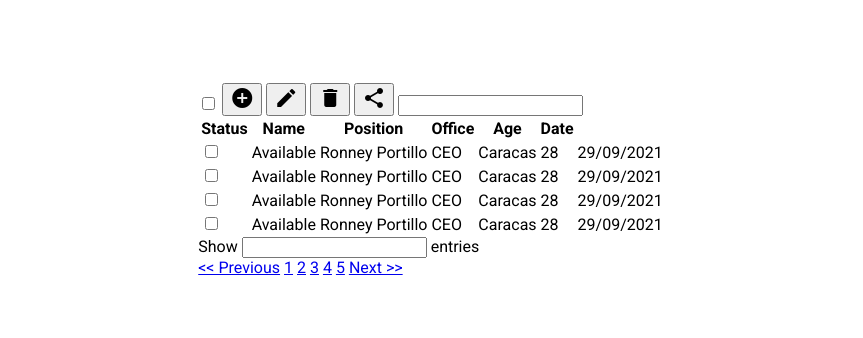
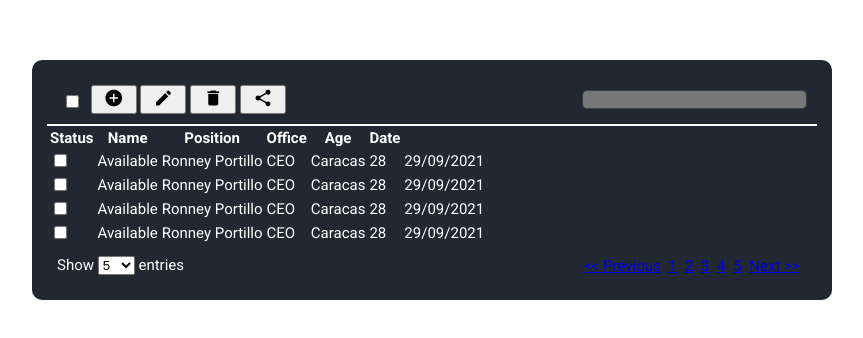
Before and after one commit to engijlr/table-list, a plain HTML site: page index.html in a window 1280 px wide. Shown: the part 220-558 px from the top of the page, without its empty margins (208-1071 px from the left). Drawn offline with Linux system fonts and the light colour scheme.

Commit message:
Adding styles

```diff
--- a/index.html
+++ b/index.html
@@ -14,13 +14,17 @@
 <body>
     <div class="container">
         <div class="header">
-
-                <span><input type="checkbox" name="selectall" id="selectall"></span>
+            <div class="buttons">
+                <span class="material-icons"><input type="checkbox" name="selectall" id="selectall"></span>
                 <button><span class="material-icons">add_circle</span></button>
                 <button><span class="material-icons">edit</span></button>
-                <button><i class="material-icons">delete</i></button>
-                <button><i class="material-icons">share</i></button>
+                <button><span class="material-icons">delete</span></button>
+                <button><span class="material-icons">share</span></button>
+            </div>
+            <div class="search-container">
                 <input type="text" class="search">
+            </div>
+
 
         </div>
         <table class="table-list">
@@ -77,9 +81,16 @@
 
 
         <div class="footer">
-            <div>Show <input type="number"> entries</div>
+            <div class="entries-section">Show
+                <select name="entries" id="entries">
+                    <option value="5">5</option>
+                    <option value="10">10</option>
+                    <option value="15">15</option>
+                    <option value="20">20</option>
+                </select> entries
+            </div>
 
-            <div class="pagination_section">
+            <div class="pagination-section">
                 <a href="#"><< Previous</a>
                 <a href="#">1</a>
                 <a href="#">2</a>
--- a/style.css
+++ b/style.css
@@ -12,3 +12,65 @@ body{
     overflow: hidden;
     margin: 0;
 }
+
+.container{
+    background-color: #222831;
+    color:#fff;
+    width: 800px;
+    margin: 0 auto;
+    font-size: 15px;
+    border-radius: 10px;
+    padding: 15px;
+}
+
+.header{
+    border-bottom: solid 2px #fff;
+    padding: 10px;
+    display: flex;
+    align-items: center;
+}
+
+.search-container{
+    width: 30%;
+}
+
+.search-container .search{
+    width:100%;
+    background-color: #777;
+    border-radius: 5px;
+    color: #fff;
+    border: solid 1px #393E46;
+}
+
+.buttons{
+    width: 70%;
+}
+
+.buttons .material-icons{
+    margin: 0 5px;
+    font-size: 20px;
+    display: inline-block;
+    border-radius: 5px;
+    border: 0;
+    background: transparent;
+}
+
+.footer{
+    padding: 10px;
+    display: flex;
+    align-items: center;
+}
+
+.footer .entries-section{
+    width: 70%;
+}
+
+.footer pagination-section{
+    margin-left: auto;
+    margin-right: 0;
+    width: 30%;
+}
+
+.footer .pagination-section a{
+    margin: 2px;
+}
```
